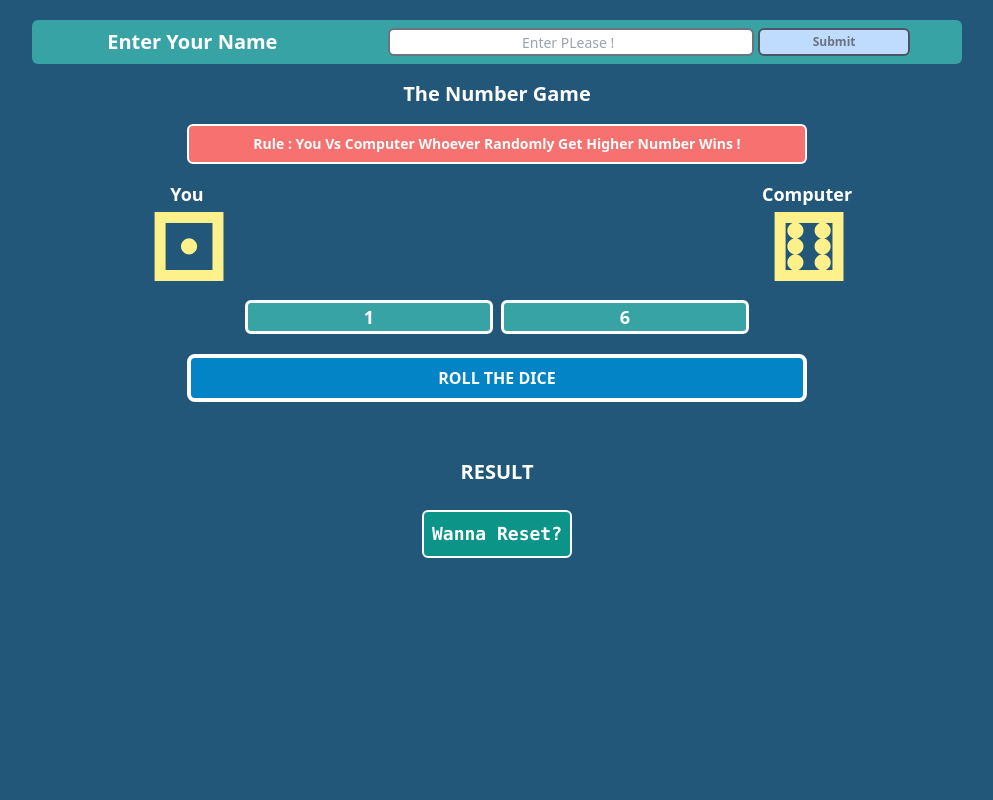
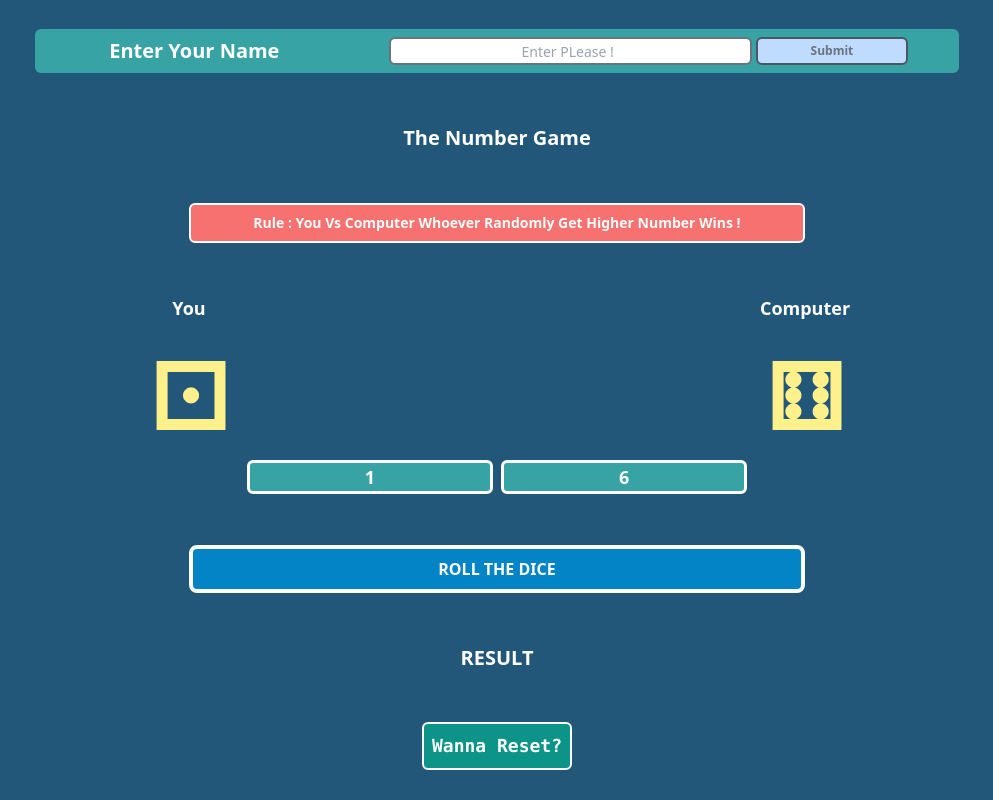
Before and after one commit to zain-student-college/responsive, a plain HTML site: page index.html in a window 1280 px wide. Shown: the whole page, without its empty margins (143-1136 px from the left). Drawn offline with Linux system fonts and the light colour scheme.

Commit message:
new game edit again

```diff
--- a/index.html
+++ b/index.html
@@ -7,33 +7,34 @@
     <link rel="stylesheet" href="style.css">
     <!-- <meta name="viewport" content="width=device-width, initial-scale=1.0" /> -->
 </head>
-<body class="p-3 md:p-5 bg-[#22577A] box-border">
+<body class="pl-3 pr-3 md:pl-5 md:pr-5 bg-[#22577A] box-border">
+  <div class="h-screen p-1 flex flex-col justify-around">
    <div class="flex justify-center"> <div class="bg-[#38A3A5] w-full rounded-md flex flex-col items-center justify-center capitalize text-white p-2 md:flex-row sm:w-3/4">
         <p class="w-full h-fit md:text-lg md:font-bold lg:text-xl font-semibold flex justify-center sm:w-1/2">enter your name</p>
       <div class="flex space-x-1 justify-center w-full"><input id="name" class="w-3/5 border-2 bg-white border-gray-500 rounded-md text-center text-black  p-2 pr-0 h-7 hover:border-blue-600 hover:border-3 text-sm" type="search" name="" id="" placeholder="Enter PLease !"><button id="submit" class="w-1/3 border-[2px] rounded-md h-7 border-gray-600 text-xs bg-blue-200 text-gray-500 font-semibold sm:w-1/4">Submit</button></div>
     </div></div>
-    <div class="w-full flex justify-center mt-4 text-xl font-semibold capitalize text-white items-center "><p>the number game</p></div>
-    <div class="flex justify-center items-center"><div class="text-teal-50 rounded-md p-2 text-sm capitalize mt-4  border-2 border-white bg-red-400 font-semibold sm:text-center flex justify-center items-center w-full sm:w-1/2"><p class="">rule : you vs computer whoever randomly get higher number wins !</p></div></div>
-    <div class="flex w-full text-white capitalize mt-4 pb-2 text-lg font-semibold">
+    <div class="w-full flex justify-center  text-xl font-semibold capitalize text-white items-center "><p>the number game</p></div>
+    <div class="flex justify-center items-center"><div class="text-teal-50 rounded-md p-2 text-sm capitalize   border-2 border-white bg-red-400 font-semibold sm:text-center flex justify-center items-center w-full sm:w-1/2"><p class="">rule : you vs computer whoever randomly get higher number wins !</p></div></div>
+    <div class="flex w-full text-white capitalize  pb-2 text-lg font-semibold">
         <div id="ytext" class="w-1/2 flex justify-center ">you</div>
         <div class="w-1/2 flex justify-center ">computer</div>
     </div>
-    <div class="flex w-full text-yellow-200 capitalize mt-4 text-lg font-semibold">
+    <div class="flex w-full text-yellow-200 capitalize  text-lg font-semibold">
         <div id="you" class="text-[90px] w-1/2 flex justify-center transition-transform duration-500">⚀</div>
         <div id="comp" class="text-[90px] w-1/2 flex justify-center transition-transform duration-500">⚅</div>
     </div>
-    <div class="flex w-full justify-center text-white capitalize mt-10 text-lg font-semibold space-x-2">
+    <div class="flex w-full justify-center text-white capitalize  text-lg font-semibold space-x-2">
         <div id="youres" class=" w-1/2 flex justify-center border-[3px]  rounded-md bg-[#38a3a5] border-white sm:w-1/5">1</div>
         <div id="compres" class=" w-1/2 flex justify-center border-[3px] border-white bg-[#38a3a5] rounded-md sm:w-1/5">6</div>
     </div>
-    <div class="text-white flex mt-5 justify-center items-center"><button id="button" class="sm:w-1/2 uppercase text-base border-[4px] font-semibold bg-sky-600 h-12 hover:bg-blue-700 hover:text-lg w-full border-white rounded-lg">roll the dice </button></div>
-    <div class="w-full text-white uppercase mt-14 flex justify-center items-center font-bold text-xl">
+    <div class="text-white flex  justify-center items-center"><button id="button" class="sm:w-1/2 uppercase text-base border-[4px] font-semibold bg-sky-600 h-12 hover:bg-blue-700 hover:text-lg w-full border-white rounded-lg">roll the dice </button></div>
+    <div class="w-full text-white uppercase  flex justify-center items-center font-bold text-xl">
         <p id="win" class="flex justify-center items-center">result</p>
     </div>
-    <div class="w-full flex justify-center items-center mt-6">
+    <div class="w-full flex justify-center items-center ">
 <button id="reset" class="p-2 font-mono font-semibold bg-teal-600 text-white text-lg capitalize border-[2px] hover:scale-110 border-white rounded-md">wanna reset?</button>
     </div>
-
+  </div>
 
     <script>
      let button = document.querySelector('#button');
```
Also changed, not shown: style.css.
